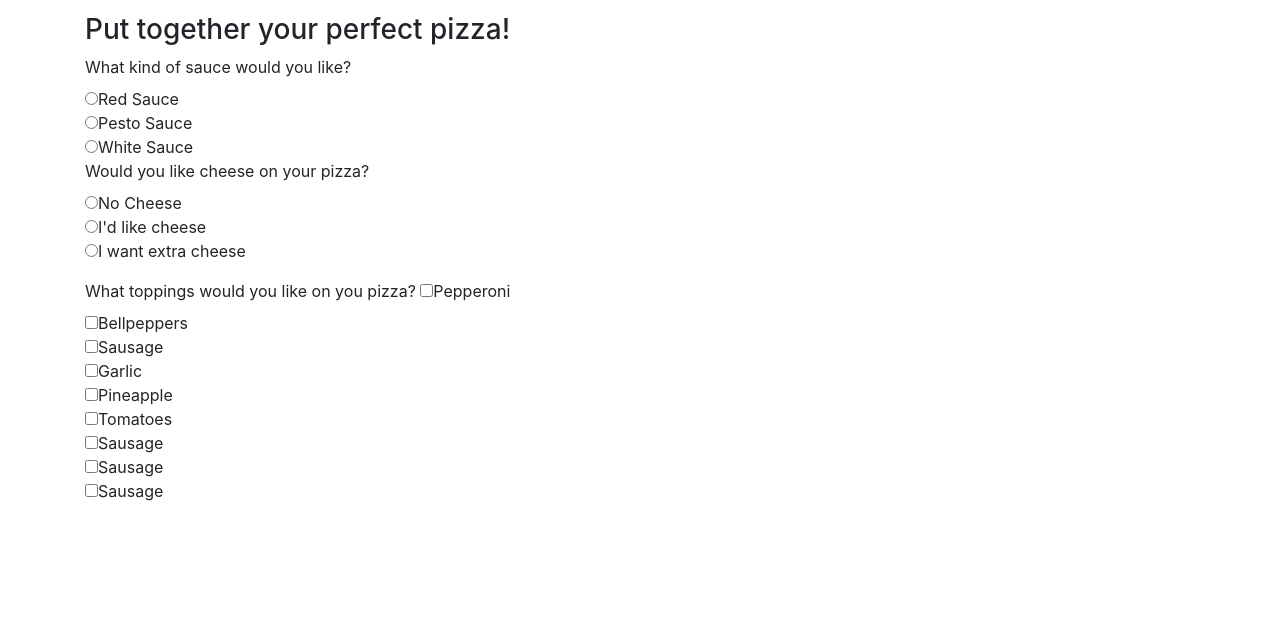
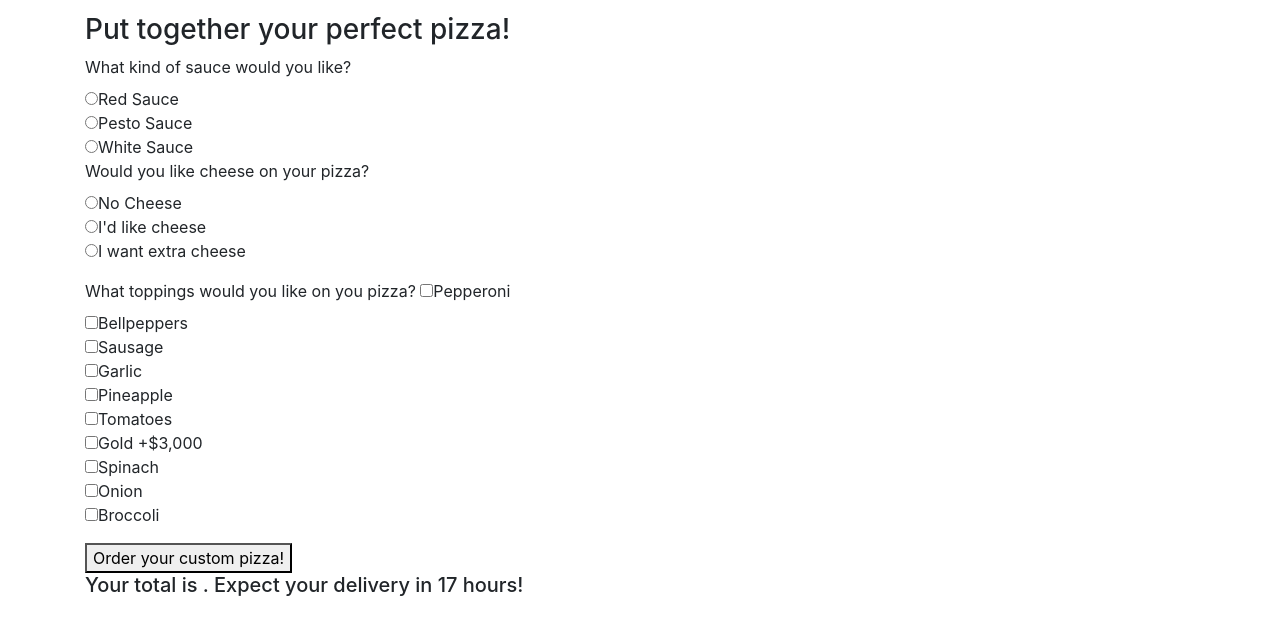
Before and after one commit to KNBAnderson/pizza-shop, a plain HTML site: page index.html in a window 1280 px wide. Shown: the part 131-766 px from the top of the page. Drawn offline with nearby package versions, Linux system fonts and the light colour scheme.

Commit message:
finish basic html structure

```diff
--- a/index.html
+++ b/index.html
@@ -38,11 +38,21 @@
         <input type="checkbox" name="topping" value="garlic">Garlic<br>
         <input type="checkbox" name="topping" value="pineapple">Pineapple<br>
         <input type="checkbox" name="topping" value="tomatoes">Tomatoes<br>
-        <input type="checkbox" name="topping" value="Sausage">Sausage<br>
-        <input type="checkbox" name="topping" value="Sausage">Sausage<br>
-        <input type="checkbox" name="topping" value="Sausage">Sausage<br>
+        <input type="checkbox" name="topping" value="gold">Gold +$3,000<br>
+        <input type="checkbox" name="topping" value="spinach">Spinach<br>
+        <input type="checkbox" name="topping" value="onion">Onion<br>
+        <input type="checkbox" name="topping" value="broccoli">Broccoli<br>
       </div>
     </div>
+    <button type="submit" name="button">Order your custom pizza!</button>
   </form>
+
+  <div id="pizza-picture">
+
+  </div>
+    <h5>Your total is <span id='price'></span>. Expect your delivery in 17 hours!</h5>
+  <div id="total">
+
+  </div>
 </body>
 </html>
```
